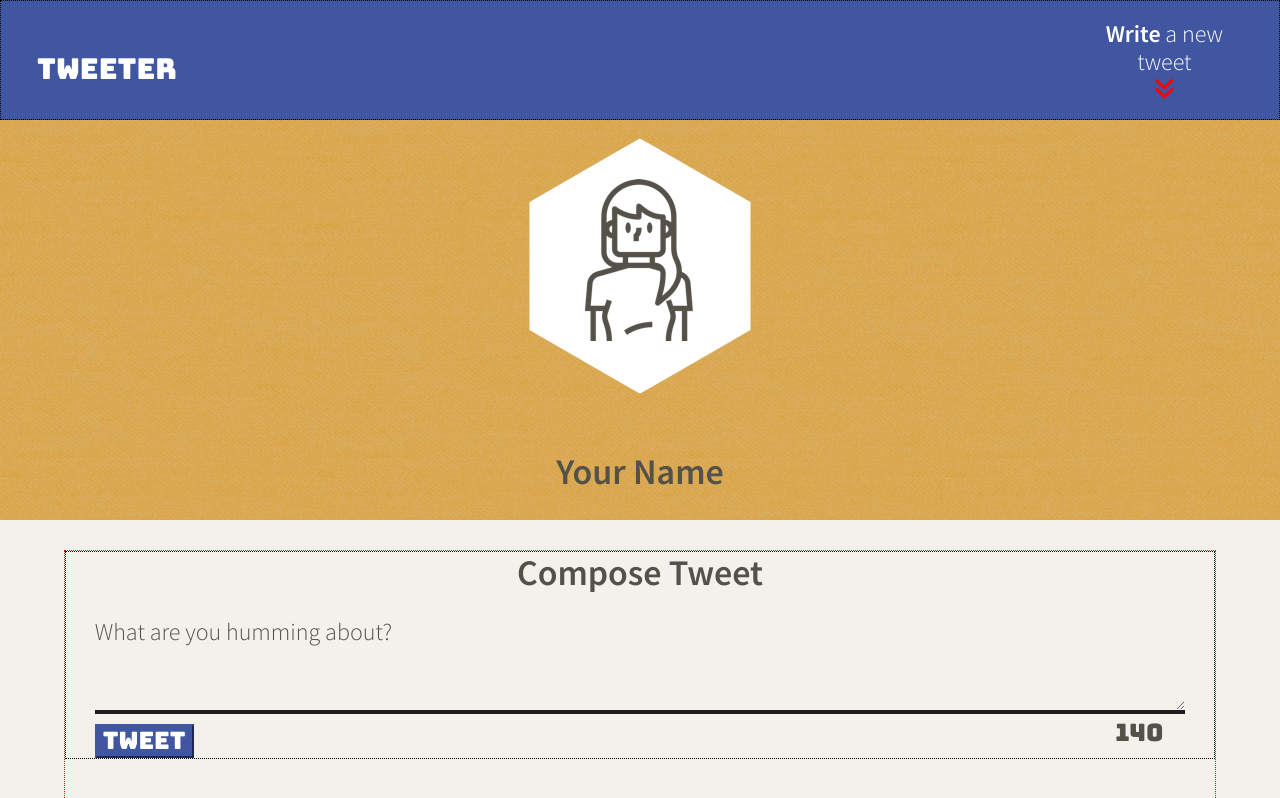
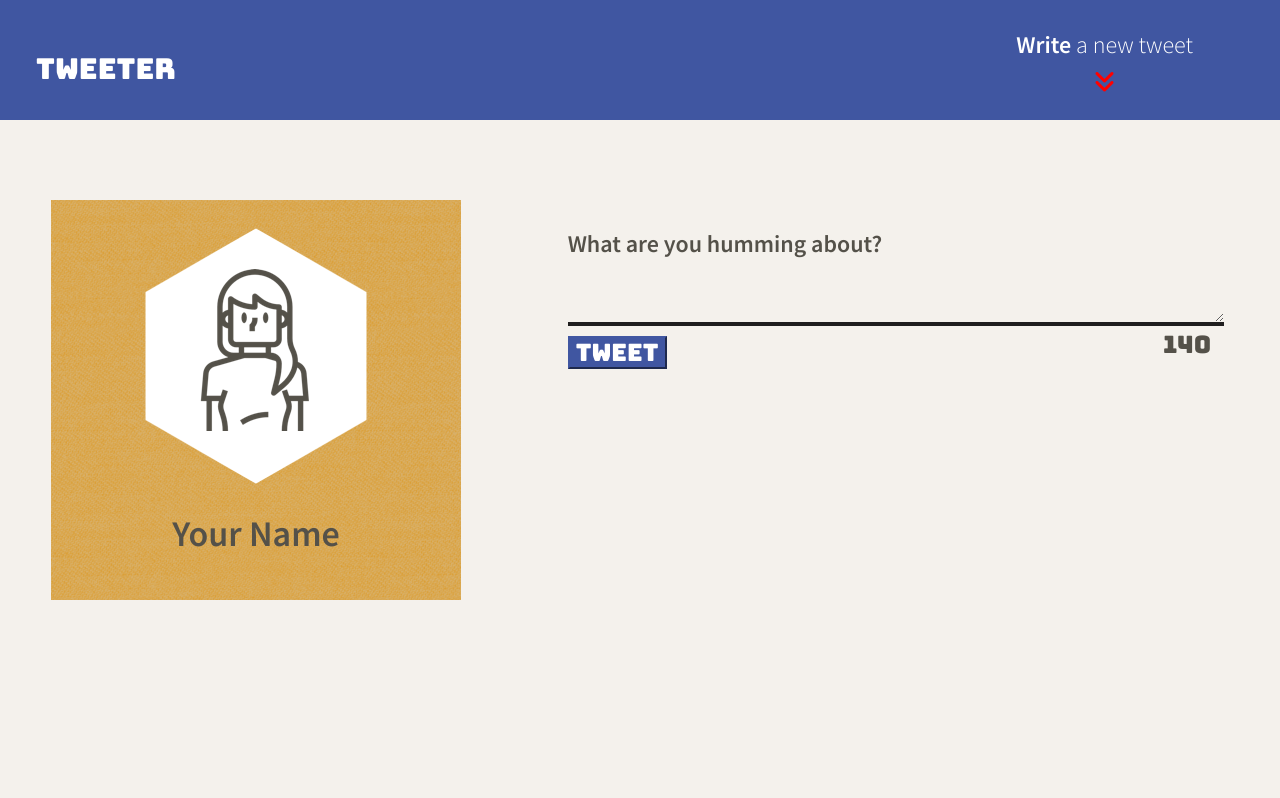
Before and after one commit to JoshuaHaughton/tweeter, a website: page public/index.html in a window 1280 px wide. Shown: the top 798 px of the page. Drawn offline with nearby package versions, Linux system fonts and the light colour scheme; no server answers.

Commit message:
Added functionality to enable a responsive website. When the viewport width is above 1024px, the layout of the website will change to better suit the user's needs. A general code cleanup was also done here, deleting unnecessary/repetitive code, and adding comments to functions in order to make it easier to read for others

```diff
--- a/public/index.html
+++ b/public/index.html
@@ -5,30 +5,50 @@
     <title>Tweeter - Home Page</title>
 
     <!-- External CSS -->
-    <link rel="stylesheet" href="https://cdnjs.cloudflare.com/ajax/libs/normalize/8.0.1/normalize.min.css" type="text/css" />
+    <link
+      rel="stylesheet"
+      href="https://cdnjs.cloudflare.com/ajax/libs/normalize/8.0.1/normalize.min.css"
+      type="text/css"
+    />
 
     <!-- Bungee 400 Regular, Source Sans Pro 300, 600 Regular and Italic-->
-    <link rel="preconnect" href="https://fonts.googleapis.com">
-    <link rel="preconnect" href="https://fonts.gstatic.com" crossorigin>
-    <link href="https://fonts.googleapis.com/css2?family=Bungee&family=Source+Sans+Pro:ital,wght@0,300;0,600;1,300;1,600&display=swap"
-    rel="stylesheet">
+    <link rel="preconnect" href="https://fonts.googleapis.com" />
+    <link rel="preconnect" href="https://fonts.gstatic.com" crossorigin />
+    <link
+      href="https://fonts.googleapis.com/css2?family=Bungee&family=Source+Sans+Pro:ital,wght@0,300;0,600;1,300;1,600&display=swap"
+      rel="stylesheet"
+    />
 
     <!-- Font Awesome Library -->
-    <link rel="stylesheet" href="https://cdnjs.cloudflare.com/ajax/libs/font-awesome/6.0.0-beta2/css/all.min.css" integrity="sha512-YWzhKL2whUzgiheMoBFwW8CKV4qpHQAEuvilg9FAn5VJUDwKZZxkJNuGM4XkWuk94WCrrwslk8yWNGmY1EduTA==" crossorigin="anonymous" referrerpolicy="no-referrer" />
+    <link
+      rel="stylesheet"
+      href="https://cdnjs.cloudflare.com/ajax/libs/font-awesome/6.0.0-beta2/css/all.min.css"
+      integrity="sha512-YWzhKL2whUzgiheMoBFwW8CKV4qpHQAEuvilg9FAn5VJUDwKZZxkJNuGM4XkWuk94WCrrwslk8yWNGmY1EduTA=="
+      crossorigin="anonymous"
+      referrerpolicy="no-referrer"
+    />
 
     <!-- timeago Library -->
-    <script src="https://cdnjs.cloudflare.com/ajax/libs/timeago.js/4.0.2/timeago.min.js" integrity="sha512-SVDh1zH5N9ChofSlNAK43lcNS7lWze6DTVx1JCXH1Tmno+0/1jMpdbR8YDgDUfcUrPp1xyE53G42GFrcM0CMVg==" crossorigin="anonymous" referrerpolicy="no-referrer"></script>
+    <script
+      src="https://cdnjs.cloudflare.com/ajax/libs/timeago.js/4.0.2/timeago.min.js"
+      integrity="sha512-SVDh1zH5N9ChofSlNAK43lcNS7lWze6DTVx1JCXH1Tmno+0/1jMpdbR8YDgDUfcUrPp1xyE53G42GFrcM0CMVg=="
+      crossorigin="anonymous"
+      referrerpolicy="no-referrer"
+    ></script>
 
     <!-- App CSS -->
     <link rel="stylesheet" href="./styles/layout.css" type="text/css" />
     <link rel="stylesheet" href="./styles/nav.css" type="text/css" />
     <link rel="stylesheet" href="./styles/header.css" type="text/css" />
     <link rel="stylesheet" href="./styles/new-tweet.css" type="text/css" />
-    <link rel="stylesheet" href="./styles/tweet-container.css" type="text/css" />
+    <link
+      rel="stylesheet"
+      href="./styles/tweet-container.css"
+      type="text/css"
+    />
 
     <!-- External JS -->
     <script src="https://ajax.googleapis.com/ajax/libs/jquery/3.4.1/jquery.min.js"></script>
-
 
     <!-- App JS -->
     <script type="text/javascript" src="/scripts/client.js"></script>
@@ -40,56 +60,58 @@
   <body>
     <!-- Top nav bar (fixed) -->
 
-
     <nav>
-
-      <div class='div1'>
+      <div class="div1">
         <span>tweeter</span>
-
       </div>
 
-      <div class='div2'>
+      <div class="div2">
         <p><b>Write </b> a new tweet</p>
         <i class="fa-solid fa-angles-down"></i>
       </div>
-
     </nav>
-  <div class="header-spacer"></div>
-    <header class='main-header'>
-      <div>
-          <img src="/images/profile-hex.png" id='nav-img'>
-      </div>
-      <br>
-      <div>
+    <div class="header-spacer"></div>
+    <div id="header-img-div">
+      <header class="main-header">
+        <br />
+        <div>
+          <img src="/images/profile-hex.png" id="nav-img" />
           <h2>Your Name</h2>
-      </div>
-    </header>
-
+        </div>
+      </header>
+    </div>
     <!-- Page-specific (main) content here -->
     <main class="container">
 
       <section class="new-tweet">
-        <h2>Compose Tweet</h2>
+
         <div id="error-length">
           <i class="fas fa-exclamation-circle"></i>
           <p>This tweet is longer than 140 characters!</p>
           <i class="fas fa-exclamation-circle"></i>
         </div>
+
         <div id="error-empty">
           <i class="fas fa-exclamation-circle"></i>
           <p>This tweet is empty!</p>
           <i class="fas fa-exclamation-circle"></i>
         </div>
+
         <form action="/tweets" method="POST" id="tweet-form">
+
           <label for="tweet-text">What are you humming about?</label>
-          <div class='spacer'></div>
+          <div class="spacer"></div>
           <textarea name="text" id="tweet-text"></textarea>
+
           <div>
             <button type="submit">Tweet</button>
             <output name="counter" class="counter" for="tweet-text">140</output>
           </div>
+
         </form>
+
       </section>
+
 
       <section class="tweet-container">
 
--- a/public/scripts/client.js
+++ b/public/scripts/client.js
@@ -4,46 +4,21 @@
  * Reminder: Use (and do all your DOM work in) jQuery's document ready function
  */
 
-//On-ready shorthand
-
-// const data = [
-//   {
-//     "user": {
-//       "name": "Newton",
-//       "avatars": "https://i.imgur.com/73hZDYK.png",
-//       "handle": "@SirIsaac"
-//     },
-//     "content": {
-//       "text": "If I have seen further it is by standing on the shoulders of giants"
-//     },
-//     "created_at": 1637024204390
-//   },
-//   {
-//     "user": {
-//       "name": "Descartes",
-//       "avatars": "https://i.imgur.com/nlhLi3I.png",
-//       "handle": "@rd"
-//     },
-//     "content": {
-//       "text": "Je pense , donc je suis"
-//     },
-//     "created_at": 1637110604390
-//   }
-// ]
-
-
+//Document-ready shorthand
 $(() => {
 
+  //function to escape XSS
   const escape = function (str) {
     let div = document.createElement("div");
     div.appendChild(document.createTextNode(str));
     return div.innerHTML;
   };
 
-  const createTweetElement = function(tweetData) {
-
+  //Dynamically reates a new tweet element from tweet/user data that is passed in the form of an Object
+  const createTweetElement = function (tweetData) {
     const $tweet = $(`
     <article>
+
 
           <header>
 
@@ -56,20 +31,20 @@ $(() => {
               <p>${escape(tweetData.user.handle)}</p>
             </div>
 
+
           </header>
 
+
           <div class="bottom-border">
+            <p class="tweet-content">${escape(tweetData.content.text)}</p>
+          </div>
 
-            <p class="tweet-content">${escape(tweetData.content.text)}</p>
 
-            <!-- <textarea type='hidden' cols="30" rows="10" readonly>text here</textarea> -->
-
-          </div>
 
           <footer>
 
             <div>
-              <p class='p1'>${timeago.format(tweetData['created_at'])}</p>
+              <p class='p1'>${timeago.format(tweetData["created_at"])}</p>
             </div>
 
             <div class='icons'>
@@ -78,78 +53,71 @@ $(() => {
               <i class="fa-solid fa-heart"></i>
             </div>
 
-            <!-- <img src="" alt=""> -->
           </footer>
 
 
         </article>`);
-        return $tweet;
-  }
+    return $tweet;
+  };
+
+  //When given an array of objects containing tweet data, will dynamically create and append tweets to the class tweet-container
+  const renderTweets = function (tweets) {
+    for (tweet of tweets) {
+      let $tweet = createTweetElement(tweet);
+      $(".tweet-container").append($tweet);
+    }
+  };
+
+  //At any given time, will make a GET request to /tweets, and will dynamically create and render all tweets currently in the database
+  const loadTweets = function () {
+    $.ajax("/tweets", { method: "GET" }).then(function (data) {
+      renderTweets(data);
+    });
+  };
+
+  loadTweets();
+
+  //Appends the latest added tweet to the tweet-container
+  const newTweet = function () {
+    $.ajax("/tweets", { method: "GET" }).then(function (data) {
+      latestIndex = data.length - 1;
+      const $tweet = createTweetElement(data[latestIndex]);
+      $(".tweet-container").append($tweet);
+    });
+  };
 
 
 
-  const renderTweets = function(tweets) {
-    for (tweet of tweets) {
-      let $tweet = createTweetElement(tweet)
-      $('.tweet-container').append($tweet)
-    }
-   }
 
-
-  const loadTweets = function() {
-    $.ajax('/tweets', { method: 'GET' })
-      .then(function(data) {
-        renderTweets(data)
-    })
-  }
-
-  loadTweets();
-
-
-  //Appends the latest added tweet to the tweet-container
-  const newTweet = function() {
-    $.ajax('/tweets', {method: 'GET'})
-      .then(function(data) {
-        latestIndex = data.length-1;
-        const $tweet = createTweetElement(data[latestIndex]);
-        $('.tweet-container').append($tweet)
-      })
-  }
-
-
-
-  $("#tweet-form").submit(function(event) {
+  $("#tweet-form").submit(function (event) {
     event.preventDefault();
-    const serialized = $( this ).serialize();
+    const serialized = $(this).serialize();
 
     //Returns an object containing the key-value pairs of the submitted form ({name: 'text', value: 'tweet text'})
-    var data = $(this).serializeArray().reduce(function(obj, item) {
-      obj[item.name] = item.value;
-      return obj;
-  });
-
+    var data = $(this)
+      .serializeArray()
+      .reduce(function (obj, item) {
+        obj[item.name] = item.value;
+        return obj;
+      });
 
     let length = data.value.length;
 
-    if(length <= 0) {
-      $('#error-length').hide();
-      $('#error-empty').show();
+    //If length is less than zero, hides the other possible error before revealing the current one
+    if (length <= 0) {
+      $("#error-length").hide();
+      $("#error-empty").show();
     }
 
-    if(length > 140) {
-      $('#error-empty').hide();
-      $('#error-length').show();
+    if (length > 140) {
+      $("#error-empty").hide();
+      $("#error-length").show();
     }
 
     if (length < 140 && length > 0) {
-      $('#error-empty').hide();
-      $('#error-length').hide();
-      $.post( "/tweets", serialized)
-        .then(newTweet());
+      $("#error-empty").hide();
+      $("#error-length").hide();
+      $.post("/tweets", serialized).then(newTweet());
     }
-
-    })
-
-
-
-})
+  });
+});
--- a/public/scripts/composer-char-counter.js
+++ b/public/scripts/composer-char-counter.js
@@ -1,5 +1,5 @@
 $(document).ready(function() {
-  // --- our code goes here ---
+  //Tracks user character input, and displays for the user to see. If the length of the characters input exceed 140, the display showing the remaining characters available will turn red and become a negative integer
   $('#tweet-text').on('input', function() {
     let thisLength = $(this).val().length;
     let counter = $(this).siblings().children()[1];
--- a/public/styles/header.css
+++ b/public/styles/header.css
@@ -1,23 +1,35 @@
 .main-header {
-  display: flex;
-  flex-direction: column;
   height: 400px;
   width: 100%;
   background-color: #dc9c2c;
-  justify-content: center;
-  align-items: center;
-  padding-top: 20px;
   background-image: url('../images/textured-bg.png');
 }
 
 .main-header div {
   display: flex;
+  flex-direction: column;
   width: 100%;
   justify-content: center;
   align-items: center;
 }
 
 
-/* .nav-img {
+@media only screen and (min-width: 1024px){
+  .main-header{
+    display: flex;
+    flex-direction: column;
+    margin-top: 100px;
+    width: 80%;
+  }
 
-} */
+  #header-img-div{
+    display: flex;
+    margin-top: 100px;
+    flex-basis: 40%;
+    background-color: #f4f1ec;
+    justify-content: center;
+  }
+
+
+
+}
--- a/public/styles/layout.css
+++ b/public/styles/layout.css
@@ -27,12 +27,23 @@ body {
  */
 
  main {
-   display: flex;
-   flex-direction: row;
-   flex-flow: wrap;
    width: 90%;
    margin: auto;
    background-color: #f4f1ec;
-   border: 1px dotted red;
    margin-top: 30px;
  }
+
+ @media only screen and (min-width: 1024px){
+  body{
+    display: flex;
+    flex-direction: row;
+    flex-wrap: wrap;
+  }
+
+  main{
+    display: flex;
+    flex-direction: column;
+    padding: 0 3% 0 3%;
+    width: 60%;
+  }
+}
--- a/public/styles/nav.css
+++ b/public/styles/nav.css
@@ -8,56 +8,35 @@ nav {
   color: #FFFFFF;
   padding: 0 1.5em;
   align-items: center;
-  /* justify-content: center; */
-  justify-content: space-between;
-  flex-direction: row;
-  /* flex-flow: wrap; */
-  border: 1px dotted black;
 }
 
 nav span {
   font-family: "Bungee", sans-serif;
   padding: 0;
   font-size: larger;
-  /* border: 1px dotted black; */
 }
 
 nav .div1 {
   width: 100%;
-  padding: 0;
-  display: flex;
-  flex-direction: row;
-  justify-content: space-between;
   align-items: flex-end;
   margin-top: 20px;
-  /* border: 1px dotted black; */
 }
 
 nav .div2 {
-  width: 15%;
-  /* color: white; */
+  width: 30%;
   padding: 0;
   display: flex;
-  flex-direction: row;
-  flex-flow: wrap;
+  flex-direction: column;
+  flex-wrap: wrap;
   text-align: center;
-  justify-content: center;
-  align-content: center;
 }
 
 nav p {
-  padding: 0;
-  margin: 0;
-  /* line-height: 0; */
-}
-
-.fa-solid .fa-angles-down i {
-  justify-content: right;
-  justify-self: end;
-  flex-direction: row-reverse;
+  margin-bottom: 10px;
 }
 
 nav i {
+  margin-bottom: 20px;
   color: red;
 }
 
--- a/public/styles/new-tweet.css
+++ b/public/styles/new-tweet.css
@@ -1,9 +1,3 @@
-.new-tweet {
-  justify-content: center;
-  width: 100%;
-  border: 1px dotted black;
-}
-
 .new-tweet h2 {
   margin: 0 auto 25px;
   text-align: center;
@@ -38,10 +32,10 @@
 
 .new-tweet button {
   background-color: #4056A1;
+  border-color: #4056A1;
   margin: 10px 0 0 0;
   font-family: "Bungee", sans-serif;
   color: white;
-  border-color: #4056A1;
 }
 
 .new-tweet output {
@@ -51,9 +45,18 @@
 
 .new-tweet label {
   font-size: x-large;
+  font-weight: 600;
   margin-bottom: 0;
 }
 
 .spacer {
   height: 5px;
 }
+
+
+@media only screen and (min-width: 1024px){
+  .new-tweet{
+    margin-top: 200px;
+  }
+
+}
--- a/server/data-files/initial-tweets.json
+++ b/server/data-files/initial-tweets.json
@@ -8,7 +8,7 @@
     "content": {
       "text": "If I have seen further it is by standing on the shoulders of giants"
     },
-    "created_at": 1637036949440
+    "created_at": 1637085483716
   },
   {
     "user": {
@@ -19,6 +19,6 @@
     "content": {
       "text": "Je pense , donc je suis"
     },
-    "created_at": 1637123349440
+    "created_at": 1637171883716
   }
 ]
```
Also changed, not shown: public/styles/tweet-container.css (+4 -23 lines).
